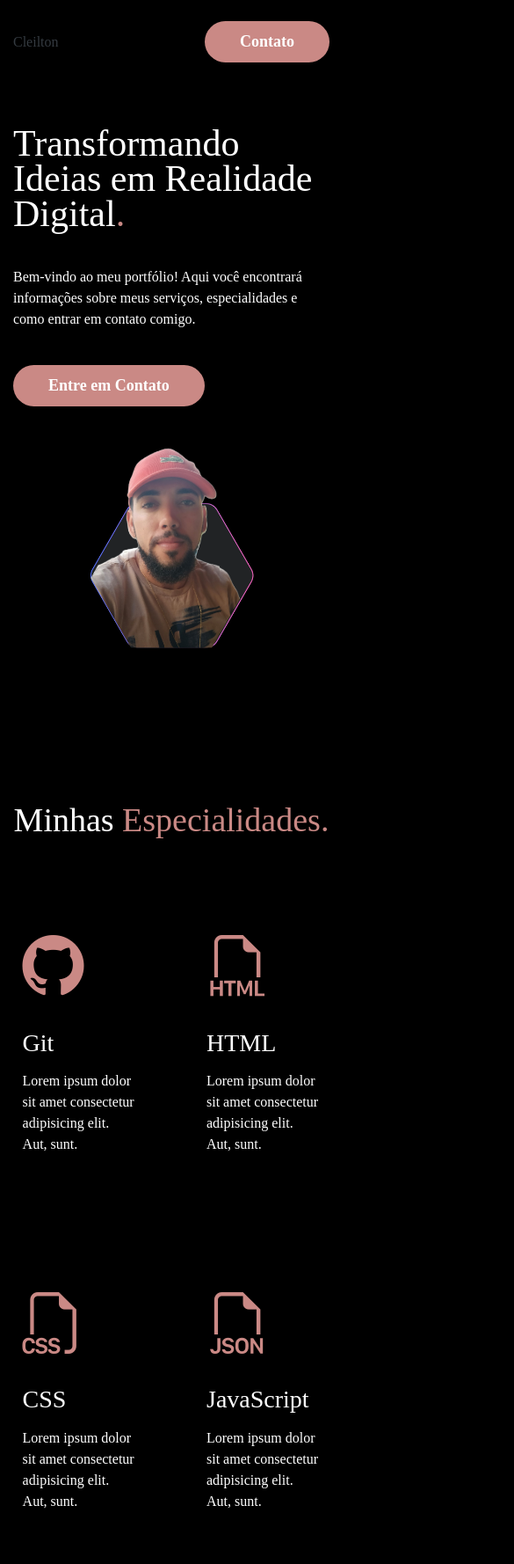
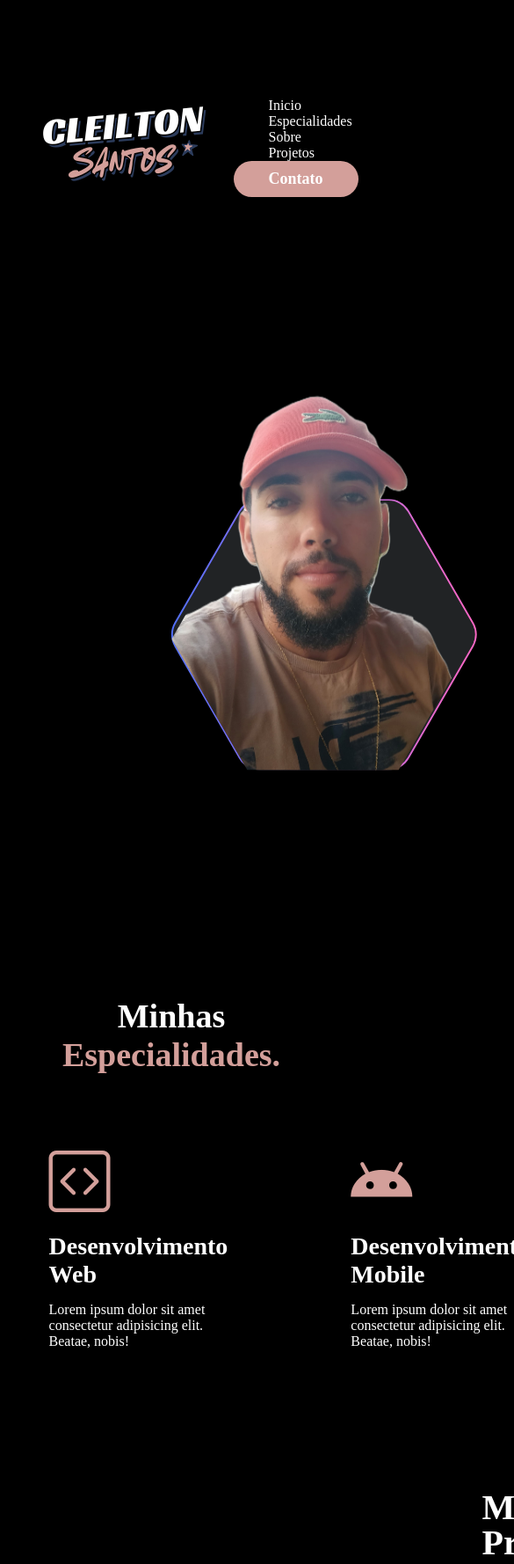
Before and after one commit to Cleilton-Santos/Portfolio, a plain HTML site: page index.html in a window 390 px wide. Shown: the top 1778 px of the page at 88% size, 585 px wide, since content can reach past the window. Drawn offline with nearby package versions, Linux system fonts and the light colour scheme; a web font is replaced by a local one.

Commit message:
modificacao do site

```diff
--- a/css/style.css
+++ b/css/style.css
@@ -1,74 +1,108 @@
-/*Estilo Geral*/
-* {
+/* Geral */
+*{
+    margin: 0;
     padding: 0;
-    margin: 0;
     box-sizing: border-box;
-    font-family:  "Atkinson Hyperlegible Mono", serif;
+    font-family: "Atkinson Hyperlegible Mono", serif;
 }
-body {
+body{
     background-color: black;
     height: 100vh;
+}
+.interface{
+    max-width: 1280px;
+    margin: 0 auto;
+}
+.flex{
+    display: flex;
+}
+.btn-contato button{
+    padding: 10px 40px;
+    font-size: 18px;
+    font-weight: 600;
+    background-color: #d39f9a;
+    border: 0;
+    border-radius: 30px;
+    cursor: pointer;
+    color: #fff;
+    transition: .2s;
 }
 h2.titulo{
     color: #fff;
     font-size: 38px;
     text-align: center;
 }
-h2.titulo span {
-    color: #ca8985;
+h2.titulo span{
+    color: #d39f9a;
 }
-.btn-contato button {
-    padding: 10px 40px;
-    font-size: 18px;
-    font-weight: 600;
-    background-color: #ca8985;
-    border: 0;
-    border-radius: 30px;;
-    cursor: pointer;
+button:hover{
+    box-shadow: 0px 0px 8px #d39f9a;
+    transform: scale(1.05);
+}
+/* Estilo Cabecalho */
+header{
+    padding: 40px 4%;
+}
+header > .interface{
+    display: flex;
+    align-items: center;
+    justify-content: space-between;
+}
+header a{
+    color: #ffffff;
+    text-decoration: none;
+    display: inline-block;
     transition: .2s;
 }
-button:hover {
-    box-shadow: 0px 0px 10px #ca8985;
+header a:hover{
+    color: #d39f9a;
     transform: scale(1.05);
 }
-header a {
+header nav ul{
+     list-style-type: none;
+}
+header nav ul li{
+    display: inline-block;
+    padding: 0 40px;
+}
+/*Estilo topo do site*/
+section.topo-do-site{
+    padding: 40px 4%;
+}
+section.topo-do-site .flex{
+    align-items: center;
+    justify-content: center;
+    gap: 90px;
+}
+.topo-do-site h1{
     color: #fff;
-    text-decoration: none8985;
-    transform: scale(1.05);
-}
-header a:hover{
-    color: #ca8985;
-}
-.logo a:hover{
-    color: #ca8985;
-}
-.topo-do-site h1 {
-    font-size: 42px;
+    font-size: 38px;
     line-height: 40px;
 }
-.topo-do-site h1 span {
-    color: #ca8985;
+.topo-do-site .txt-topo-site h1 span{
+    color: #d39f9a;
 }
-.topo-do-site p {
+.topo-do-site .txt-topo-site p{
+    color: #fff;
     margin: 40px 0;
 }
-.topo-do-site .img-topo-site img {
+.topo-do-site .img-topo-site img{
     position: relative;
     animation: flutuar 2s ease-in-out infinite alternate;
 }
-@keyframes flutuar {
-    0% {
+@keyframes flutuar{
+    0%{
         top: 0;
     }
-    100% {
+    100%{
         top: 30px;
     }
 }
-/* Estilo Especialidades*/
-section.especialidades {
-   padding: 40px 4%;
+/*Estilo Especialidades*/
+section.especialidades{
+    padding: 40px 4%;
 }
-section.especialidades .d-flex{
+section.especialidades .flex{
     gap: 60px;
 }
 .especialidades .especialidades-box{
@@ -79,24 +113,24 @@ section.especialidades .d-flex{
     transition: .2s;
 }
 .especialidades .especialidades-box:hover{
+    box-shadow: 0px 0px 8px #d39f9a80;
     transform: scale(1.05);
-    box-shadow: 0px 0px 20px #ca888571;
 }
 .especialidades .especialidades-box i{
     font-size: 70px;
-    color: #ca8985;
+    color: #d39f9a;
 }
 .especialidades .especialidades-box h3{
     font-size: 28px;
-    margin: 15px 0 ;
+    margin: 15px 0;
 }
-/*Sobre*/
-section.sobre {
+/*Estilo do sobre*/
+section.sobre{
     padding: 80px 4%;
 }
-section .sobre .d-flex {
+section.sobre .flex{
+    align-items: center;
     gap: 60px;
-    align-items: center;
 }
 .sobre .txt-sobre{
     color: #fff;
@@ -107,7 +141,7 @@ section .sobre .d-flex {
     margin-bottom: 30px;
 }
 .sobre .txt-sobre h2 span{
-    color: #ca8985;
+    color: #d39f9a;
     display: block;
 }
 .sobre .txt-sobre p{
@@ -118,9 +152,51 @@ section .sobre .d-flex {
     height: 60px;
     border-radius: 50%;
     border: none;
-    background-color: #ca8985;
+    background-color: #d39f9a;
     font-size: 22px;
     cursor: pointer;
-    margin: 0 5px;
+    margin: 0 2px;
     transition: .2s;
 }
+/* Estilo do portfolio
+section.portfolio{
+    padding: 80px 4%;
+    box-shadow: 0px 0px 40px 10px #ffffff0e;
+}
+section.portfolio .flex{
+    justify-content: space-around;
+    margin-top: 60px;
+}
+.img-port{
+    width: 360px;
+    height: 460px;
+    background-size: cover;
+    background-position: 100% 0%;
+    transition: 8s;
+    cursor: pointer;
+    border-radius: 40px;
+    position: relative;
+}
+.img-port:hover{
+    background-position: 100% 100%;
+}
+.overlay{
+    position: absolute;
+    top: 0;
+    left: 0;
+    width: 100%;
+    height: 100%;
+    background-color: #000000b8;
+    border-radius: 40px;
+    display: flex;
+    align-items: center;
+    justify-content: center;
+    font-size: 24px;
+    font-weight: 600;
+    color: #fff;
+    opacity: 0;
+    transition: .5s;
+}
+.overlay:hover{
+    opacity: 1;
+}*/
--- a/index.html
+++ b/index.html
@@ -1,100 +1,105 @@
 <!DOCTYPE html>
-<html lang="pt-br">
+<html lang="en">
 <head>
     <meta charset="UTF-8">
-    <meta name="viewport" content="width=device-width, initial-scale=1, shrink-to-fit=no">
+    <meta name="viewport" content="width=device-width, initial-scale=1.0">
     <link rel="preconnect" href="https://fonts.googleapis.com">
     <link rel="preconnect" href="https://fonts.gstatic.com" crossorigin>
     <link href="https://fonts.googleapis.com/css2?family=Atkinson+Hyperlegible+Mono:ital,wght@0,200..800;1,200..800&display=swap" rel="stylesheet">
     <link rel="stylesheet" href="https://cdn.jsdelivr.net/npm/bootstrap-icons@1.11.3/font/bootstrap-icons.min.css">
-    <title>Portfolio</title>
-    <link rel="stylesheet" href="https://stackpath.bootstrapcdn.com/bootstrap/4.5.2/css/bootstrap.min.css">
     <link rel="stylesheet" href="./css/style.css">
+    <title>Meu Portfolio</title>
 </head>
 <body>
-    <header class="py-4">
-        <div class="container d-flex justify-content-between align-items-center">
+    <header>
+        <div class="interface">
             <div class="logo">
-                <a href="index.html" class="text-decoration-none text-dark">Cleilton</a>
-            </div>
-            <nav class="d-none d-md-block" >
-                <ul class="nav">
-                    <li class="nav-item"><a href="#sobre" class="nav-link text-dark">Sobre</a></li>
-                    <li class="nav-item"><a href="#servicos" class="nav-link text-dark">Serviços</a></li>
-                    <li class="nav-item"><a href="#portfolio" class="nav-link text-dark">Portfolio</a></li>
-                    <li class="nav-item"><a href="#contato" class="nav-link text-dark">Contato</a></li>
+                <a>
+                    <img src="./img/Cleilton Santos.png" alt="logo">
+                </a>
+            </div><!-- Logo -->
+            <nav class="menu-desktop">
+                <ul>
+                    <li><a href="#">Inicio</a></li>
+                    <li><a href="#">Especialidades</a></li>
+                    <li><a href="#">Sobre</a></li>
+                    <li><a href="#">Projetos</a></li>
                 </ul>
-            </nav>
-            <div class="btn-contato">
-                <a href="#contato"><button class="btn text-white">Contato</button></a>
-            </div>
-        </div>
+                <div class="btn-contato">
+                    <a href="#"><button>Contato</button></a>
+                </div>
+        </div><!-- Interface -->
     </header>
     <main>
-        <section class="topo-do-site py-5">
-            <div class="container">
-                <div class="row align-items-center">
-                    <div class="col-md-6">
-                        <h1 class="text-white">Transformando Ideias em Realidade Digital<span>.</span></h1>
-                        <p class="text-white">Bem-vindo ao meu portfólio! Aqui você encontrará informações sobre meus serviços, especialidades e como entrar em contato comigo.</p>
-                        <div class="btn-contato"><a href="#contato"><button class="btn text-white">Entre em Contato</button></a></div>
+        <section class="topo-do-site">
+            <div class="interface">
+                <div class="flex">
+                    <div class="txt-topo-site">
+                        <h1>Transformando Ideias em Realidade Digital<span>.</span></h1>
+                        <p>Bem-vindo ao meu portfólio! Aqui você encontrará informações sobre meus serviços, especialidades e como entrar em contato comigo.</p>
+                        <div class="btn-contato">
+                            <a href="#"><button>Entre em Contato</button></a>
+                        </div>
+                    </div><!-- txt topo do site-->
+                    <div class="img-topo-site">
+                        <img src="./img/eu.png" alt="pessoa">
                     </div>
-                    <div class="col-md-6 img-topo-site">
-                        <img src="./img/eu.png" alt="" class="img-fluid">
+                </div>
+            </div><!-- Interface -->
+        </section><!-- topo do site -->
+        <section class="especialidades">
+            <div class="interface">
+                <h2 class="titulo">Minhas <span>Especialidades.</span></h2>
+                <div class="flex">
+                    <div class="especialidades-box">
+                        <i class="bi bi-code-square"></i>
+                        <h3>Desenvolvimento Web</h3>
+                        <p>Lorem ipsum dolor sit amet consectetur adipisicing elit. Beatae, nobis!</p>
+                    </div>
+                    <div class="especialidades-box">
+                        <i class="bi bi-android"></i>
+                        <h3>Desenvolvimento Mobile</h3>
+                        <p>Lorem ipsum dolor sit amet consectetur adipisicing elit. Beatae, nobis!</p>
+                    </div>
+                </div><!-- flex -->
+            </div>
+        </section><!--Especialidades -->
+        <section class="sobre">
+            <div class="interface">
+                <div class="flex">
+                    <div class="img-sobre">
+                        <img src="./img/EuBack2.png" alt="minha imagem">
+                    </div>
+                    <div class="txt-sobre">
+                        <h2>Muito Prazer, <span>sou Cleilton Santos</span></h2>
+                        <p>Estou iniciando uma nova jornada em minha carreira como desenvolvedor. Atualmente estou cursando Análise e Desenvolvimento de Sistemas pela Descomplica Faculdade Digital. Meu objetivo é mudar de carreira e me tornar um desenvolvedor. Estou empenhado em adquirir as habilidades e conhecimentos necessários para isso. Tenho um forte desejo de resolver problemas através da tecnologia e estou animado para enfrentar os desafios desta nova jornada profissional. Atualmente, estou aprimorando minhas habilidades em diversas linguagens de programação incluindo Java, Kotlin, HTML, CSS e JavaScript. Essas competências me permitem desenvolver soluções eficientes tanto para back-end quanto para front-end. Estou entusiasmado para contribuir com projetos inovadores e colaborar com equipes dinâmicas no setor de tecnologia.</p>
+                        <div class="btn-social">
+                            <a href="https://wa.me/5579999130957" target="_blank"><button><i class="bi bi-whatsapp"></i></button></a>
+                            <a href="https://www.instagram.com/cleilton.santos.50/" target="_blank"><button><i class="bi bi-instagram"></i></button></a>
+                            <a href="https://www.linkedin.com/in/cleilton-santos-441373155/" target="_blank"><button><i class="bi bi-linkedin"></i></button></a>
+                            <a href="https://github.com/Cleilton-Santos" target="_blank"><button><i class="bi bi-github"></i></button></a>
+                            <a href="mailto:cleilton14s@gmail.com" target="_blank"><button><i class="bi bi-envelope-at"></i></button></a>
+                        </div>
                     </div>
                 </div>
             </div>
-        </section>
-        <section class="container especialidades">
-            <h2 class="titulo">Minhas <span>Especialidades.</span></h2>
-            <div class="row align-items-center">
-                <div class="row d-md-flex justify-content-around">
-                    <div class="col especialidades-box">
-                        <i class="bi bi-github"></i>
-                        <h3>Git</h3>
-                        <p>Lorem ipsum dolor sit amet consectetur adipisicing elit. Aut, sunt.</p>
+        </section><!--sobre-->
+        <!--<section class="portfolio">
+            <div class="interface">
+                <h2 class="titulo">Meus <span>Projetos.</span></h2>
+                <div class="flex">
+                    <div class="img-port" style="background-image: url(img/EuBack.png);">
+                        <div class="overlay">Projeto1</div>
                     </div>
-                    <div class="col especialidades-box">
-                        <i class="bi bi-filetype-html"></i>
-                        <h3>HTML</h3>
-                        <p>Lorem ipsum dolor sit amet consectetur adipisicing elit. Aut, sunt.</p>
+                    <div class="img-port" style="background-image: url(img/EuBack.png);">
+                        <div class="overlay">Projeto2</div>
                     </div>
-                    <div class="col especialidades-box">
-                        <i class="bi bi-filetype-css"></i>
-                        <h3>CSS</h3>
-                        <p>Lorem ipsum dolor sit amet consectetur adipisicing elit. Aut, sunt.</p>
-                    </div>
-                    <div class="col especialidades-box">
-                        <i class="bi bi-filetype-json"></i>
-                        <h3>JavaScript</h3>
-                        <p>Lorem ipsum dolor sit amet consectetur adipisicing elit. Aut, sunt.</p>
+                    <div class="img-port" style="background-image: url(img/EuBack.png);">
+                        <div class="overlay">Projeto3</div>
                     </div>
                 </div>
             </div>
-        </section>
-        <section class="container sobre">
-            <div class="row">
-                <div class="d-flex">
-                    <div class="txt-sobre">
-                        <h2>Muito prazer, <span>sou Cleilton Santos.</span></h2>
-                        <p>Estou iniciando uma nova jornada em minha carreira como desenvolvedor. Atualmente estou cursando Análise e Desenvolvimento de Sistemas pela Descomplica Faculdade Digital.
-
-                            Meu objetivo é mudar de carreira e me tornar um desenvolvedor. Estou empenhado em adquirir as habilidades e conhecimentos necessários para isso. Tenho um forte desejo de resolver problemas através da tecnologia e estou animado para enfrentar os desafios desta nova jornada profissional.
-
-                            Atualmente, estou aprimorando minhas habilidades em diversas linguagens de programação incluindo Java, Kotlin, HTML, CSS e JavaScript. Essas competências me permitem desenvolver soluções eficientes tanto para back-end quanto para front-end. Estou entusiasmado para contribuir com projetos inovadores e colaborar com equipes dinâmicas no setor de tecnologia</p>
-                            <div class="btn-social">
-                                <a href="https://www.instagram.com/cleilton.santos.50/" target="_blank"><button><i class="bi bi-instagram"></i></button></https:>
-                                <a href="https://github.com/Cleilton-Santos" target="_blank"><button><i class="bi bi-github"></i></button></a>
-                                <a href="https://www.linkedin.com/in/cleilton-santos-441373155/" target="_blank"><button><i class="bi bi-linkedin"></i></button></a>
-                                <a href="https://wa.me/5579999130957?text=Olá%20Tudo%20bem!,%20como%20posso%20te%20ajudar." target="_blank"><button><i class="bi bi-whatsapp"></i></button></a>
-                            </div>
-                    </div>
-                </div>
-            </div>
-        </section>
+        </section> -->
     </main>
-    <script src="https://code.jquery.com/jquery-3.5.1.slim.min.js"></script>
-    <script src="https://cdn.jsdelivr.net/npm/@popperjs/core@2.5.4/dist/umd/popper.min.js"></script>
-    <script src="https://stackpath.bootstrapcdn.com/bootstrap/4.5.2/js/bootstrap.min.js"></script>
 </body>
 </html>
```
Also changed, not shown: img/Cleilton Santos.png (added), img/EuBack2.png (added).
